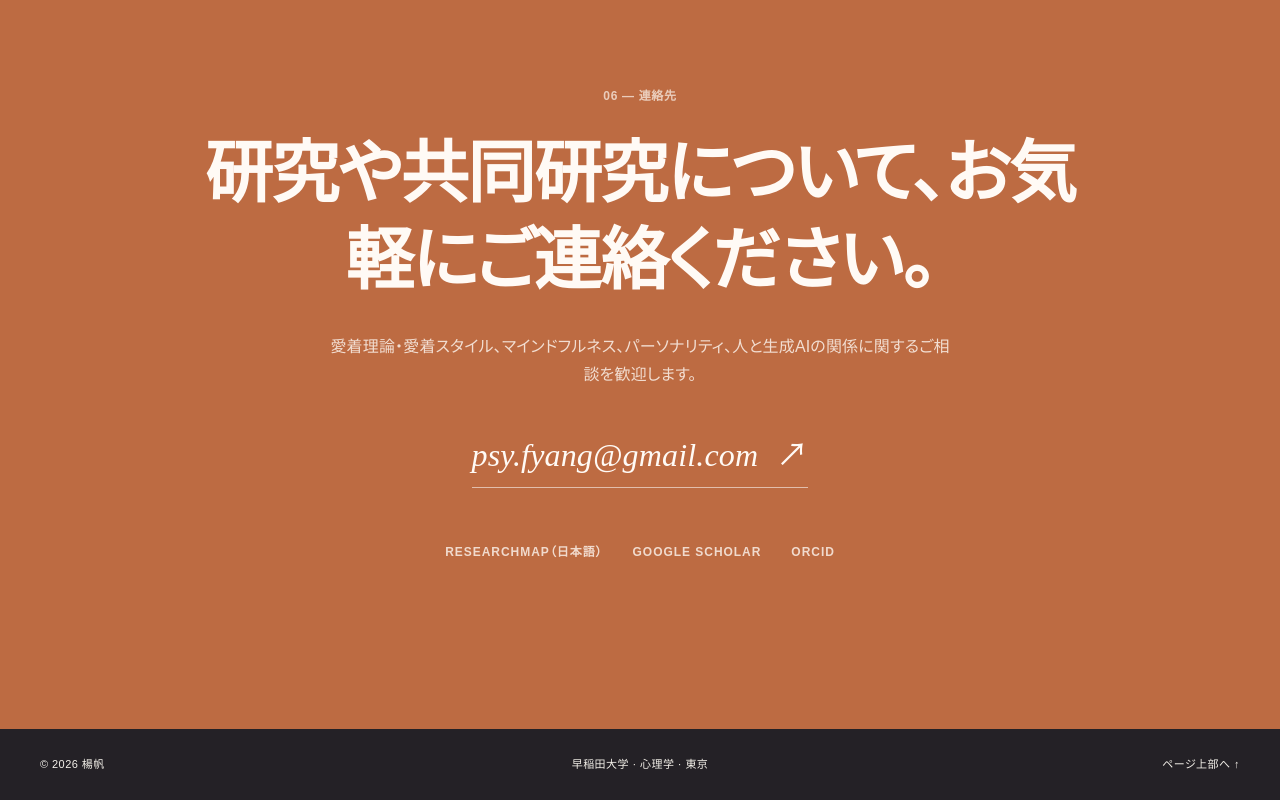
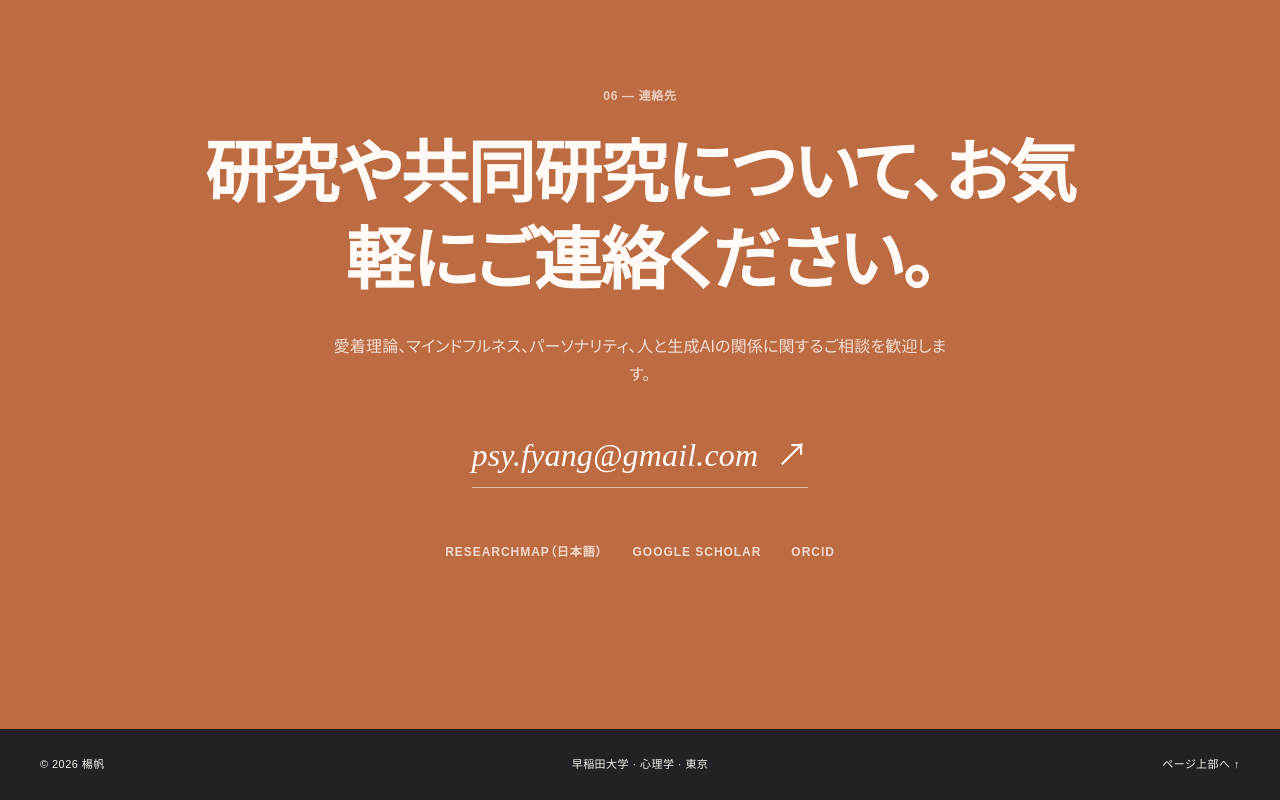
Before and after one commit to fanyang-psy/fanyang-psy.github.io, a plain HTML site: page ja.html in a window 1280 px wide. Shown: the part 7360-8160 px from the top of the page. Drawn offline with Linux system fonts and the light colour scheme.

Commit message:
Refine Japanese contact research topics

```diff
--- a/ja.html
+++ b/ja.html
@@ -280,7 +280,7 @@
         <div class="container contact-inner">
           <p class="section-index">05 — 連絡先</p>
           <h2 id="contact-title">研究や共同研究について、お気軽にご連絡ください。</h2>
-          <p>愛着理論・愛着スタイル、マインドフルネス、パーソナリティ、人と生成AIの関係に関するご相談を歓迎します。</p>
+          <p>愛着理論、マインドフルネス、パーソナリティ、人と生成AIの関係に関するご相談を歓迎します。</p>
           <a class="contact-email" href="mailto:psy.fyang@gmail.com">psy.fyang@gmail.com <span aria-hidden="true">↗</span></a>
           <div class="contact-links" aria-label="研究者情報へのリンク">
             <a href="https://researchmap.jp/fan.yang?lang=ja" target="_blank" rel="me noopener">researchmap（日本語）</a>
```
